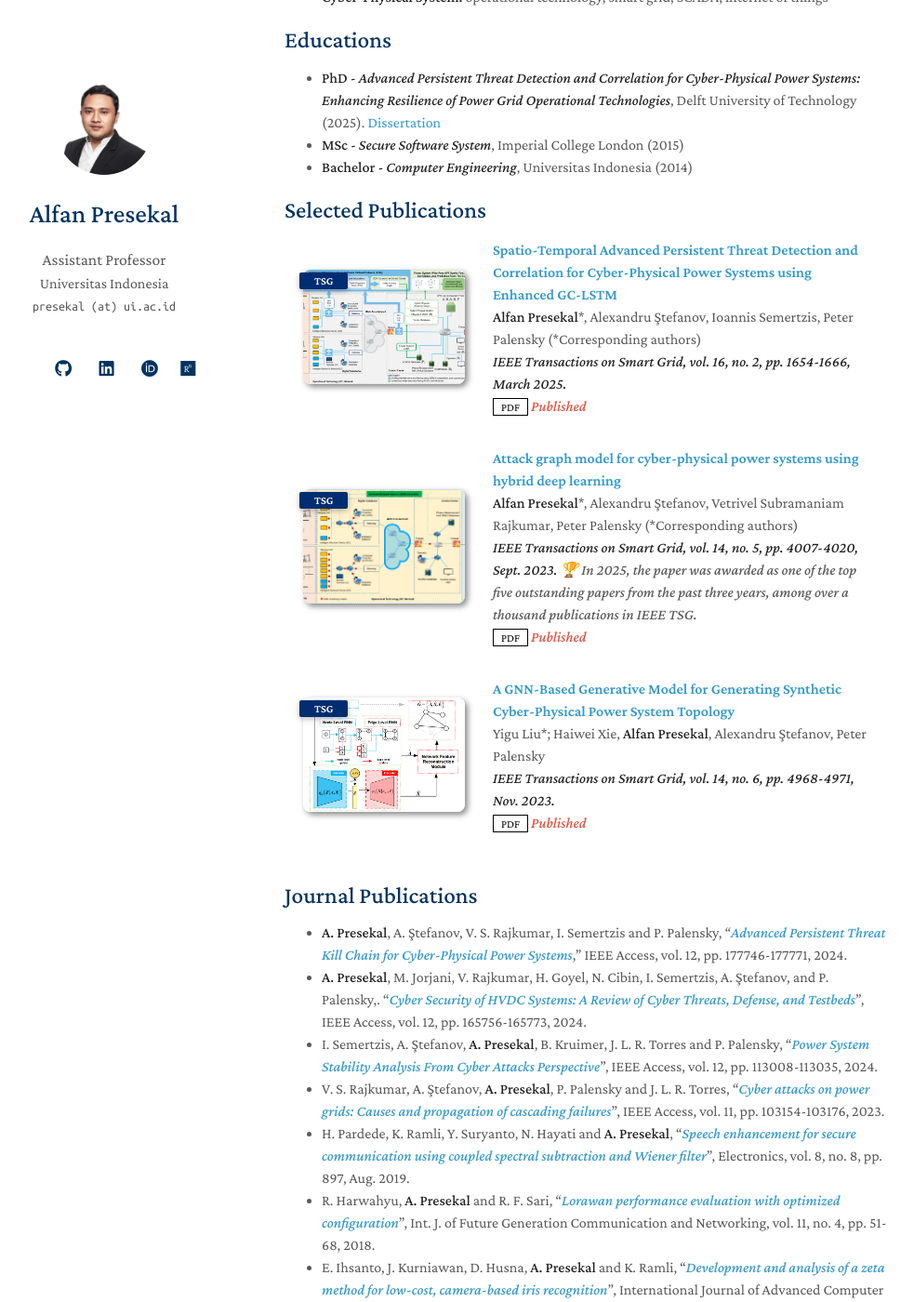
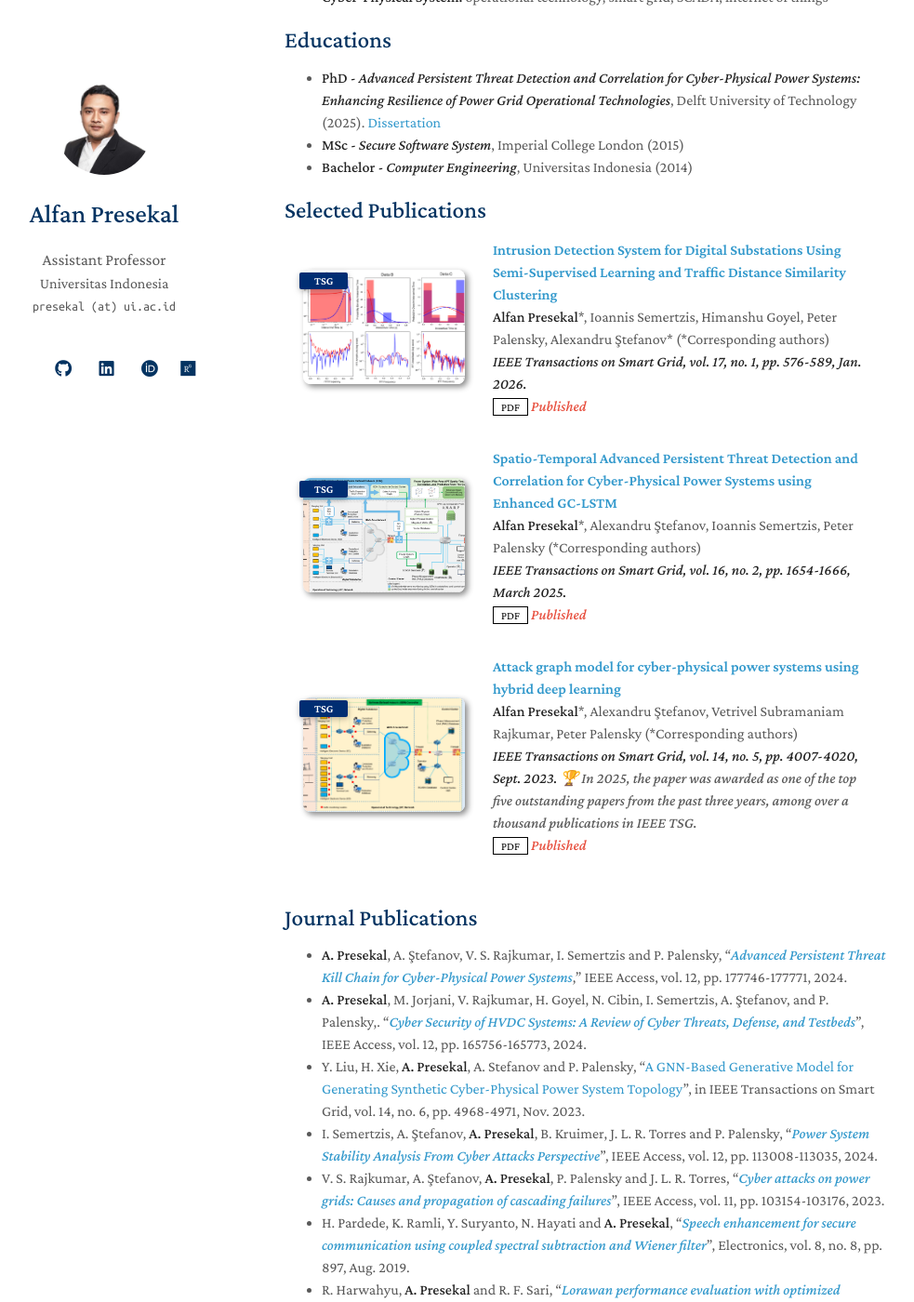
Before and after one commit to apresekal/apresekal.github.io, a Jekyll site: the page built from index.md, in a window 1280 px wide and 1400 px high, scrolled down 306 px. Shown: the whole window at 93% size, without its empty margins (164-1147 px from the left). Built offline with Jekyll 4.4.1, drawn with Linux system fonts in a browser that asks for light colours; nearby versions of some CDN libraries; a style sheet for code colours, icons or effects is not loaded; our own code applies the rules of GitHub Pages for plain Markdown files.

Commit message:
Modify
modify update

```diff
--- a/_data/publications.yml
+++ b/_data/publications.yml
@@ -1,4 +1,16 @@
 main:
+
+  - title: "Intrusion Detection System for Digital Substations Using Semi-Supervised Learning and Traffic Distance Similarity Clustering"
+    authors: <strong>Alfan Presekal</strong>*,  Ioannis Semertzis, Himanshu Goyel, Peter Palensky, Alexandru Ştefanov* (*Corresponding authors)
+    conference_short: TSG
+    conference: <strong> IEEE Transactions on Smart Grid,  vol. 17, no. 1, pp. 576-589, Jan. 2026. </strong>
+    pdf: https://ieeexplore.ieee.org/abstract/document/11168910
+    # code: https://github.com/yaoyao-liu/class-incremental-learning/tree/main/mnemonics-training
+    # page: https://class-il.mpi-inf.mpg.de/mnemonics/
+    # bibtex: https://class-il.mpi-inf.mpg.de/mnemonics/
+    # image: ./assets/img/teaser_example_2.png
+    notes: Published
+    image: ./assets/img/FFT-IDS-2026.gif
 
   - title: "Spatio-Temporal Advanced Persistent Threat Detection and Correlation for Cyber-Physical Power Systems using Enhanced GC-LSTM"
     authors: <strong>Alfan Presekal</strong>*, Alexandru Ştefanov, Ioannis Semertzis, Peter Palensky (*Corresponding authors)
@@ -25,17 +37,6 @@ main:
     image: ./assets/img/attack_graph_2023.PNG
 
 
-  - title: "A GNN-Based Generative Model for Generating Synthetic Cyber-Physical Power System Topology"
-    authors: Yigu Liu*; Haiwei Xie, <strong>Alfan Presekal</strong>, Alexandru Ştefanov, Peter Palensky
-    conference_short: TSG
-    conference: <strong> IEEE Transactions on Smart Grid, vol. 14, no. 6, pp. 4968-4971, Nov. 2023. </strong>
-    pdf: https://ieeexplore.ieee.org/abstract/document/10214388
-    # code: https://github.com/yaoyao-liu/class-incremental-learning/tree/main/mnemonics-training
-    # page: https://class-il.mpi-inf.mpg.de/mnemonics/
-    # bibtex: https://class-il.mpi-inf.mpg.de/mnemonics/
-    notes: Published
-    image: ./assets/img/gnn_generative_2023.PNG
-
   # - title: "Mnemonics Training: Multi-Class Incremental Learning without Forgetting"
   #   authors: <strong>Yaoyao Liu</strong>, Yuting Su, An-An Liu, Bernt Schiele, Qianru Sun
   #   conference_short: CVPR
--- a/index.md
+++ b/index.md
@@ -26,6 +26,7 @@ layout: homepage
 
 - **A. Presekal**, A. Ştefanov, V. S. Rajkumar, I. Semertzis and P. Palensky, "[*Advanced Persistent Threat Kill Chain for Cyber-Physical Power Systems*](https://ieeexplore.ieee.org/abstract/document/10769457)," IEEE Access, vol. 12, pp. 177746-177771, 2024.
 - **A. Presekal**, M. Jorjani, V. Rajkumar, H. Goyel, N. Cibin, I. Semertzis, A. Ştefanov, and P. Palensky,. "[*Cyber Security of HVDC Systems: A Review of Cyber Threats, Defense, and Testbeds*](https://ieeexplore.ieee.org/abstract/document/10741528)", IEEE Access, vol. 12, pp. 165756-165773, 2024.
+- Y. Liu, H. Xie, **A. Presekal**, A. Stefanov and P. Palensky, "[A GNN-Based Generative Model for Generating Synthetic Cyber-Physical Power System Topology](https://ieeexplore.ieee.org/abstract/document/10214388)", in IEEE Transactions on Smart Grid, vol. 14, no. 6, pp. 4968-4971, Nov. 2023.
 - I. Semertzis, A. Ştefanov, **A. Presekal**, B. Kruimer, J. L. R. Torres and P. Palensky, "[*Power System Stability Analysis From Cyber Attacks Perspective*](https://ieeexplore.ieee.org/abstract/document/10634523)", IEEE Access, vol. 12, pp. 113008-113035, 2024.
 - V. S. Rajkumar, A. Ştefanov,  **A. Presekal**, P. Palensky and J. L. R. Torres, "[*Cyber attacks on power grids: Causes and propagation of cascading failures*](https://ieeexplore.ieee.org/abstract/document/10256104/)", IEEE Access, vol. 11, pp. 103154-103176, 2023.
 - H. Pardede, K. Ramli, Y. Suryanto, N. Hayati and **A. Presekal**, "[*Speech enhancement for secure communication using coupled spectral subtraction and Wiener filter*](https://www.mdpi.com/2079-9292/8/8/897)", Electronics, vol. 8, no. 8, pp. 897, Aug. 2019.
```
Also changed, not shown: assets/img/FFT-IDS-2026.gif (added).
